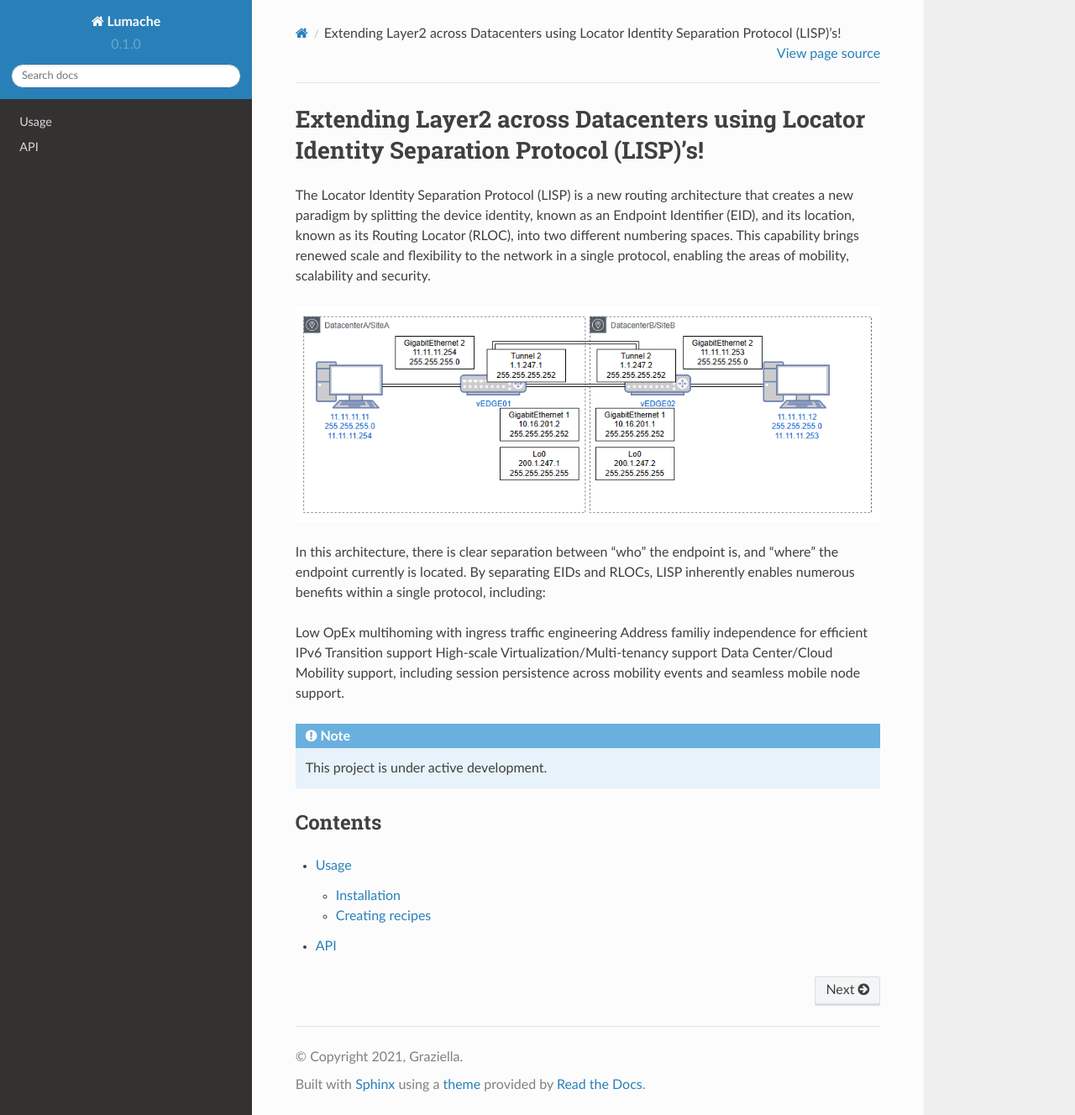
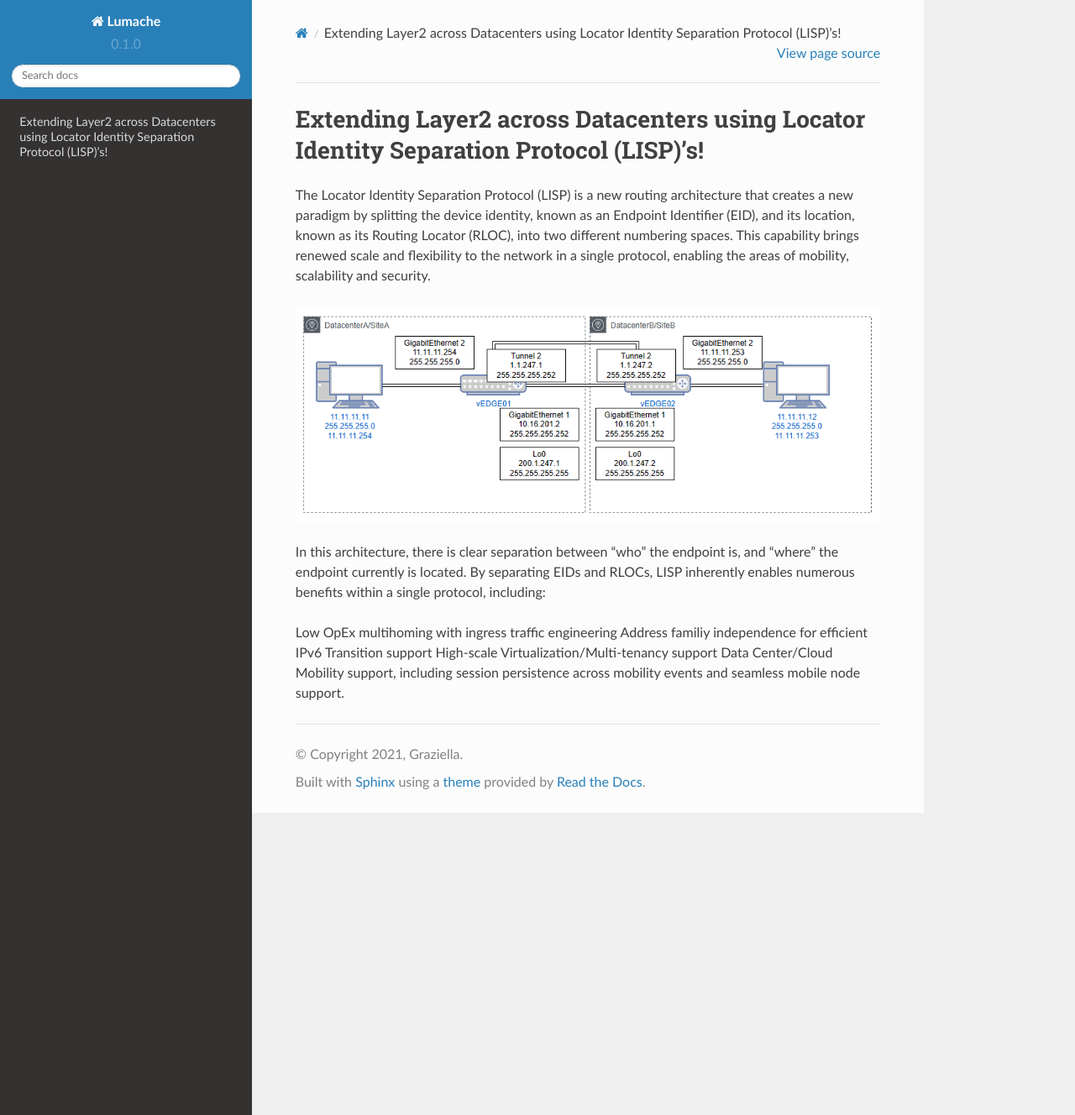
Before and after one commit to arunkumaruniqpro/c8000v_LISP_L2_Extension, a Sphinx documentation site: the page built from docs/source/index.rst, in a window 1280 px wide and 1328 px high. Shown: the whole window at 84% size. Built offline with Sphinx 7.4.7 and the Read the Docs theme 2.0.0, drawn with Linux system fonts in a browser that asks for light colours.

Commit message:
Update index.rst

```diff
--- a/docs/source/index.rst
+++ b/docs/source/index.rst
@@ -14,15 +14,3 @@ Address familiy independence for efficient IPv6 Transition support
 High-scale Virtualization/Multi-tenancy support
 Data Center/Cloud Mobility support, including session persistence across mobility events
 and seamless mobile node support.
-
-.. note::
-
-   This project is under active development.
-
-Contents
---------
-
-.. toctree::
-
-   usage
-   api
```
